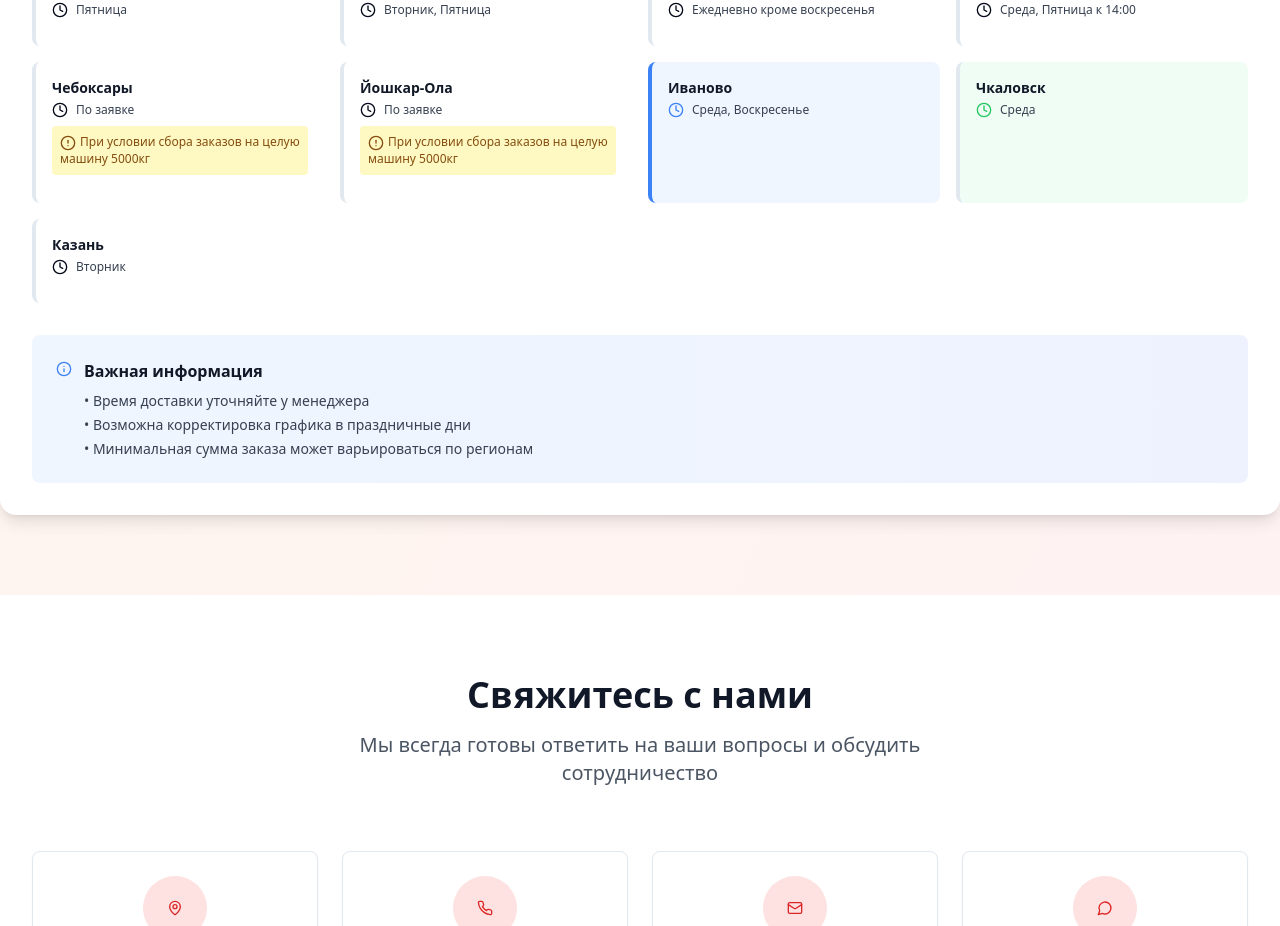
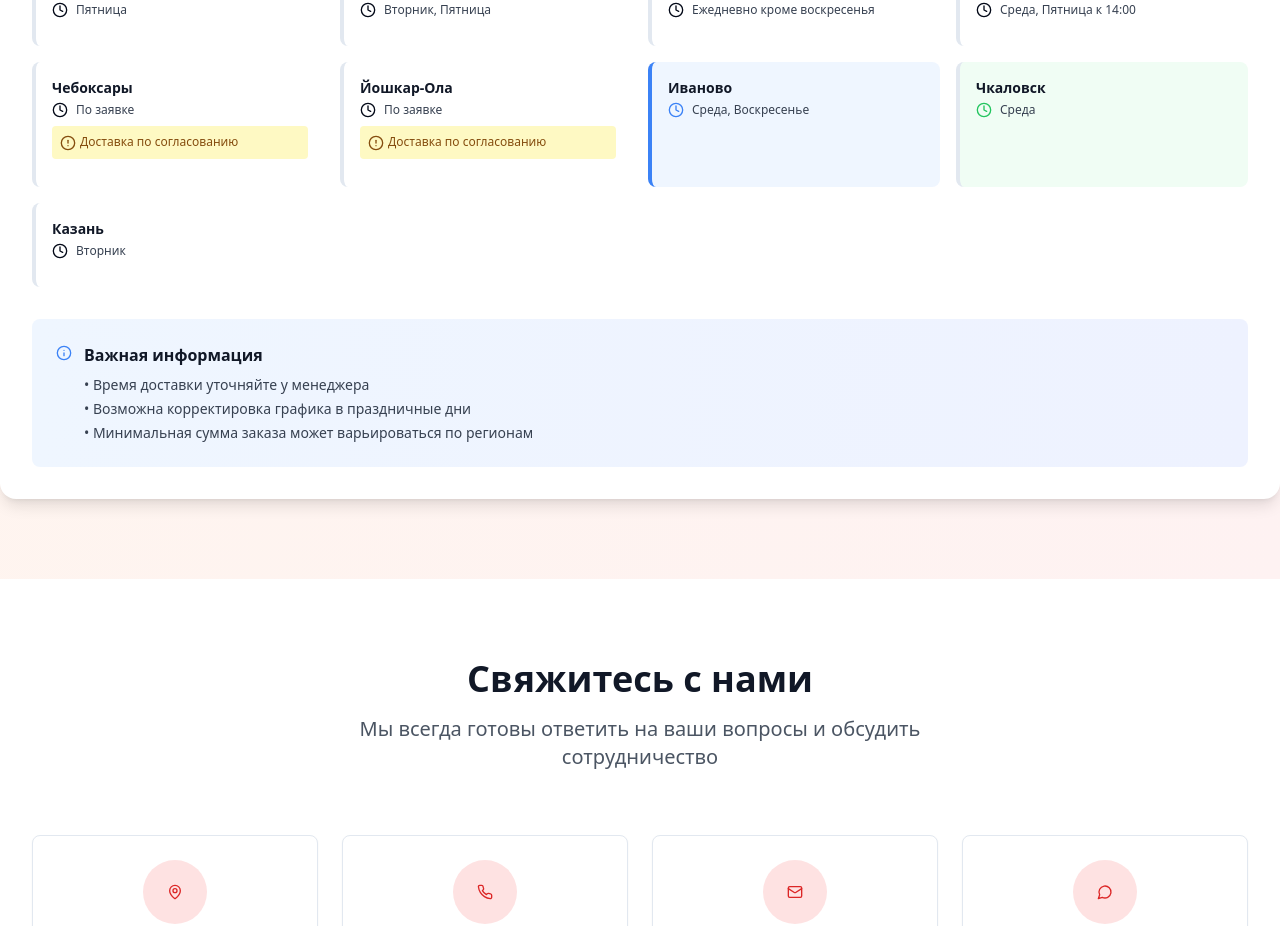
Before and after one commit to pr-poehali-dev/darina-meat-website, a React (Vite) app: page / in a window 1280 px wide. Shown: the part 6198-7124 px from the top of the page. Built offline with nearby package versions, Linux system fonts and the light colour scheme.

Commit message:
Правила доставки обновлены

```diff
--- a/src/components/DarinaBrand.tsx
+++ b/src/components/DarinaBrand.tsx
@@ -534,14 +534,14 @@ const DarinaBrand = () => {
                 days: "По заявке",
                 color: "yellow",
                 special: true,
-                note: "При условии сбора заказов на целую машину 5000кг",
+                note: "Доставка по согласованию",
               },
               {
                 city: "Йошкар-Ола",
                 days: "По заявке",
                 color: "fuchsia",
                 special: true,
-                note: "При условии сбора заказов на целую машину 5000кг",
+                note: "Доставка по согласованию",
               },
               {
                 city: "Иваново",
```
